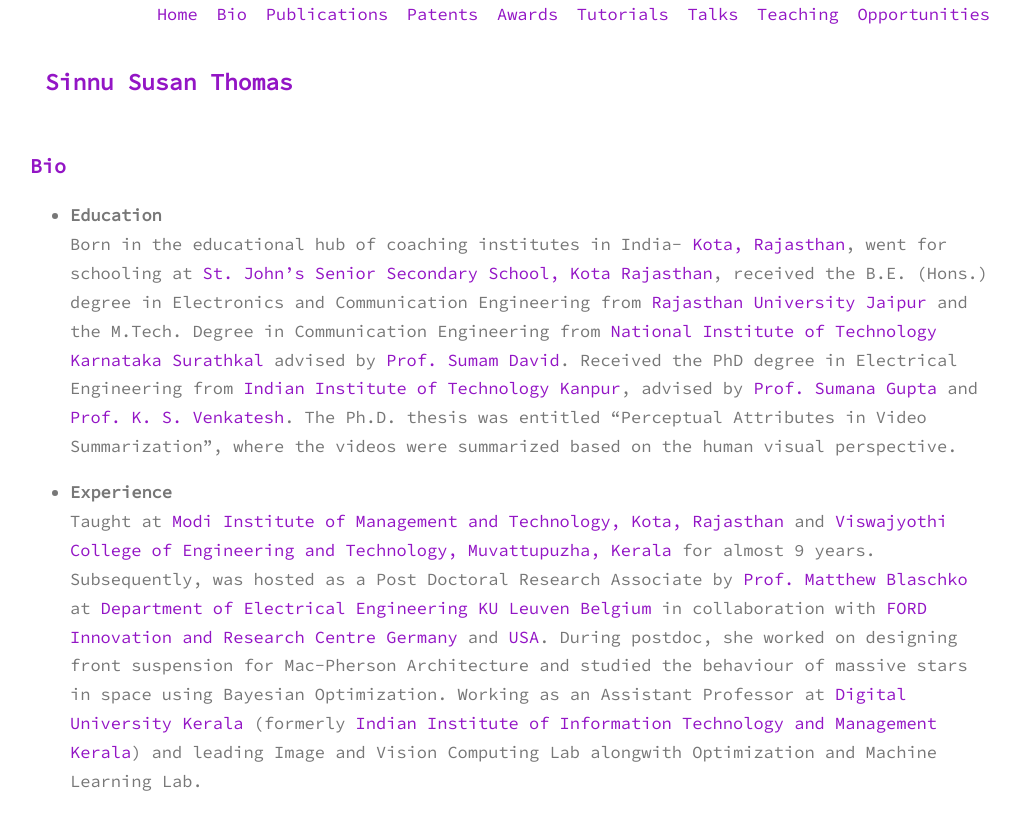
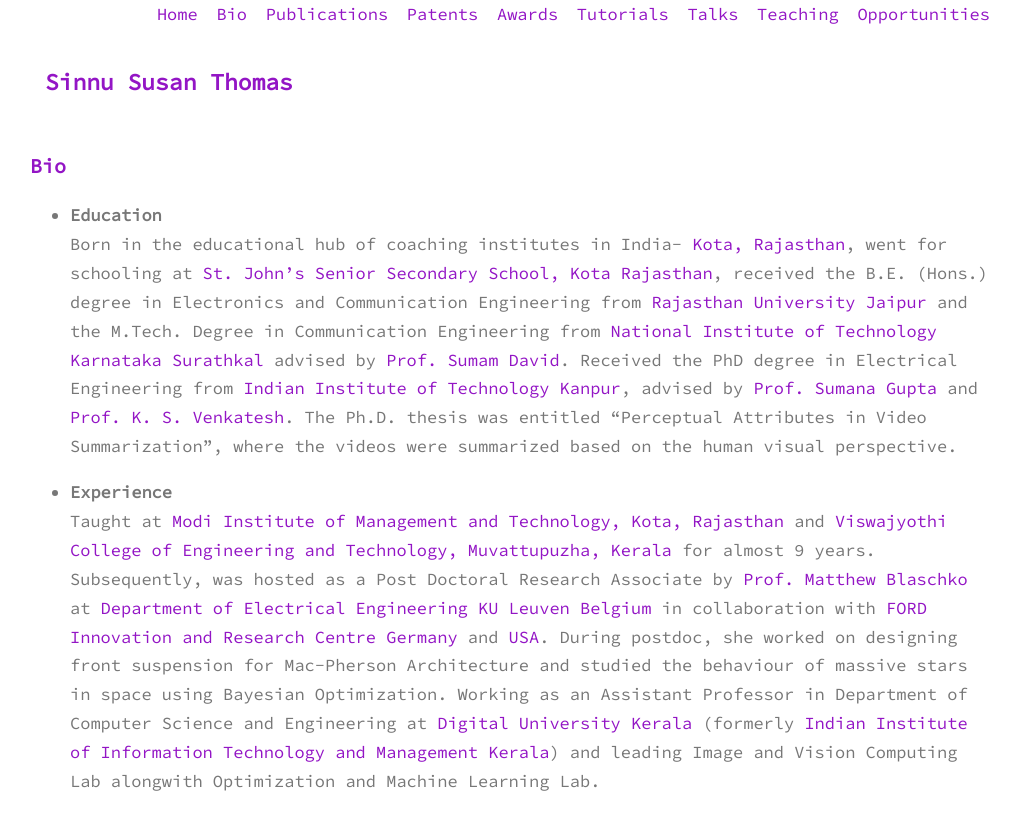
Before and after one commit to sinnuthomas/sinnuthomas.github.io, a Jekyll site: the page built from bio.md, in a window 1280 px wide. Shown: the top 830 px of the page, without its empty margins (130-1150 px from the left). Built offline with Jekyll 4.4.1, drawn with Linux system fonts in a browser that asks for light colours.

Commit message:
Update bio.md

```diff
--- a/bio.md
+++ b/bio.md
@@ -9,4 +9,4 @@
 
 * **Experience**
   <br/>
-Taught at [Modi Institute of Management and Technology, Kota, Rajasthan](http://www.modiedukota.org/) and [Viswajyothi College of Engineering and Technology, Muvattupuzha, Kerala](https://vjcet.org/#/) for almost 9 years.  Subsequently, was hosted as a Post Doctoral Research Associate by [Prof. Matthew Blaschko](https://homes.esat.kuleuven.be/~mblaschk/)  at [Department of Electrical Engineering KU Leuven Belgium](https://www.esat.kuleuven.be/psi) in collaboration with [FORD Innovation and Research Centre Germany](https://www.ford.de/) and [USA](https://www.ford.com/). During postdoc, she worked on designing front suspension for Mac-Pherson Architecture and studied the behaviour of massive stars in space using Bayesian Optimization. Working as an Assistant Professor at [Digital University Kerala](https://www.dukerala.in/) (formerly [Indian Institute of Information Technology and Management Kerala](https://www.iiitmk.ac.in/)) and leading Image and Vision Computing Lab alongwith Optimization and Machine Learning Lab.
+Taught at [Modi Institute of Management and Technology, Kota, Rajasthan](http://www.modiedukota.org/) and [Viswajyothi College of Engineering and Technology, Muvattupuzha, Kerala](https://vjcet.org/#/) for almost 9 years.  Subsequently, was hosted as a Post Doctoral Research Associate by [Prof. Matthew Blaschko](https://homes.esat.kuleuven.be/~mblaschk/)  at [Department of Electrical Engineering KU Leuven Belgium](https://www.esat.kuleuven.be/psi) in collaboration with [FORD Innovation and Research Centre Germany](https://www.ford.de/) and [USA](https://www.ford.com/). During postdoc, she worked on designing front suspension for Mac-Pherson Architecture and studied the behaviour of massive stars in space using Bayesian Optimization. Working as an Assistant Professor in Department of Computer Science and Engineering at [Digital University Kerala](https://www.dukerala.in/) (formerly [Indian Institute of Information Technology and Management Kerala](https://www.iiitmk.ac.in/)) and leading Image and Vision Computing Lab alongwith Optimization and Machine Learning Lab.
```
